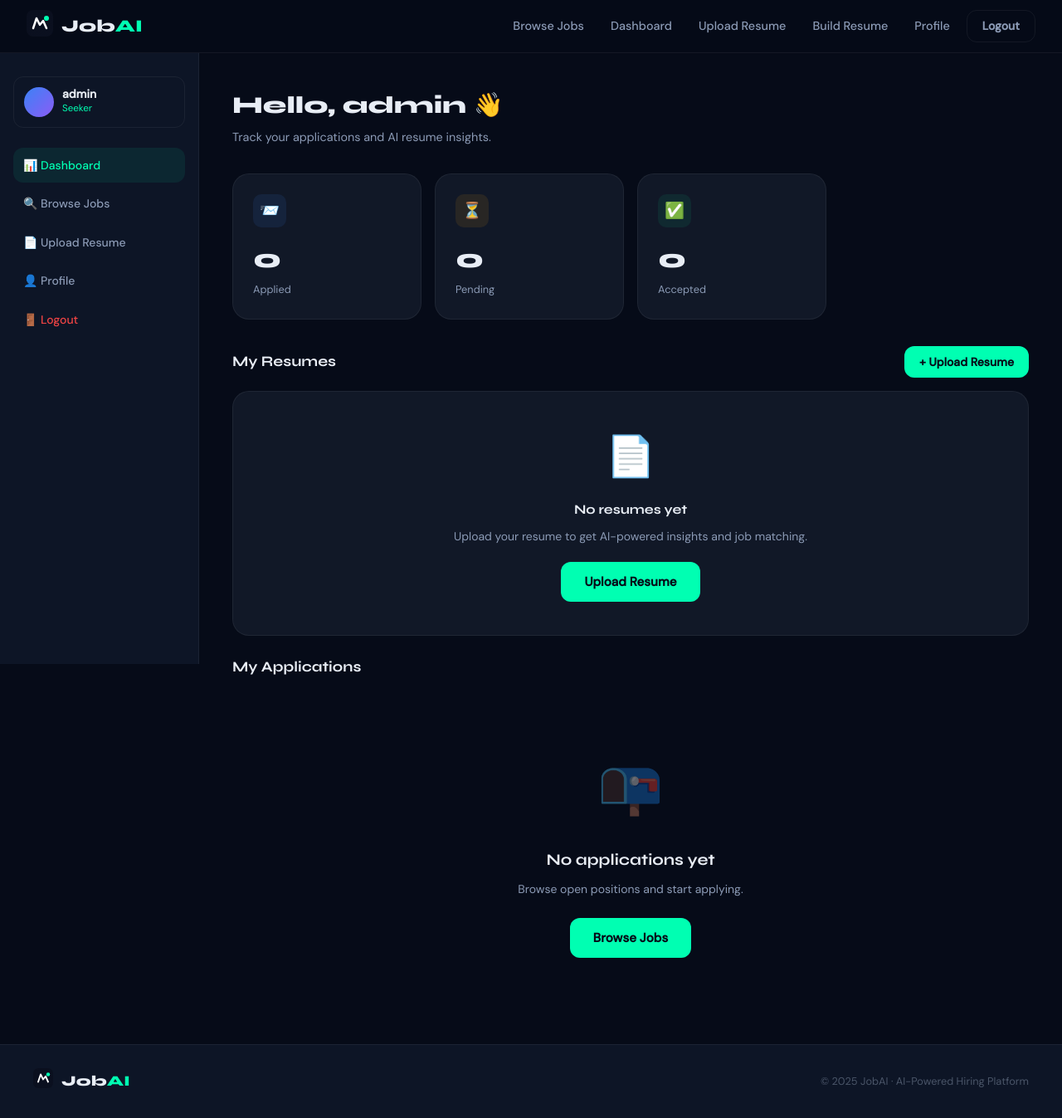
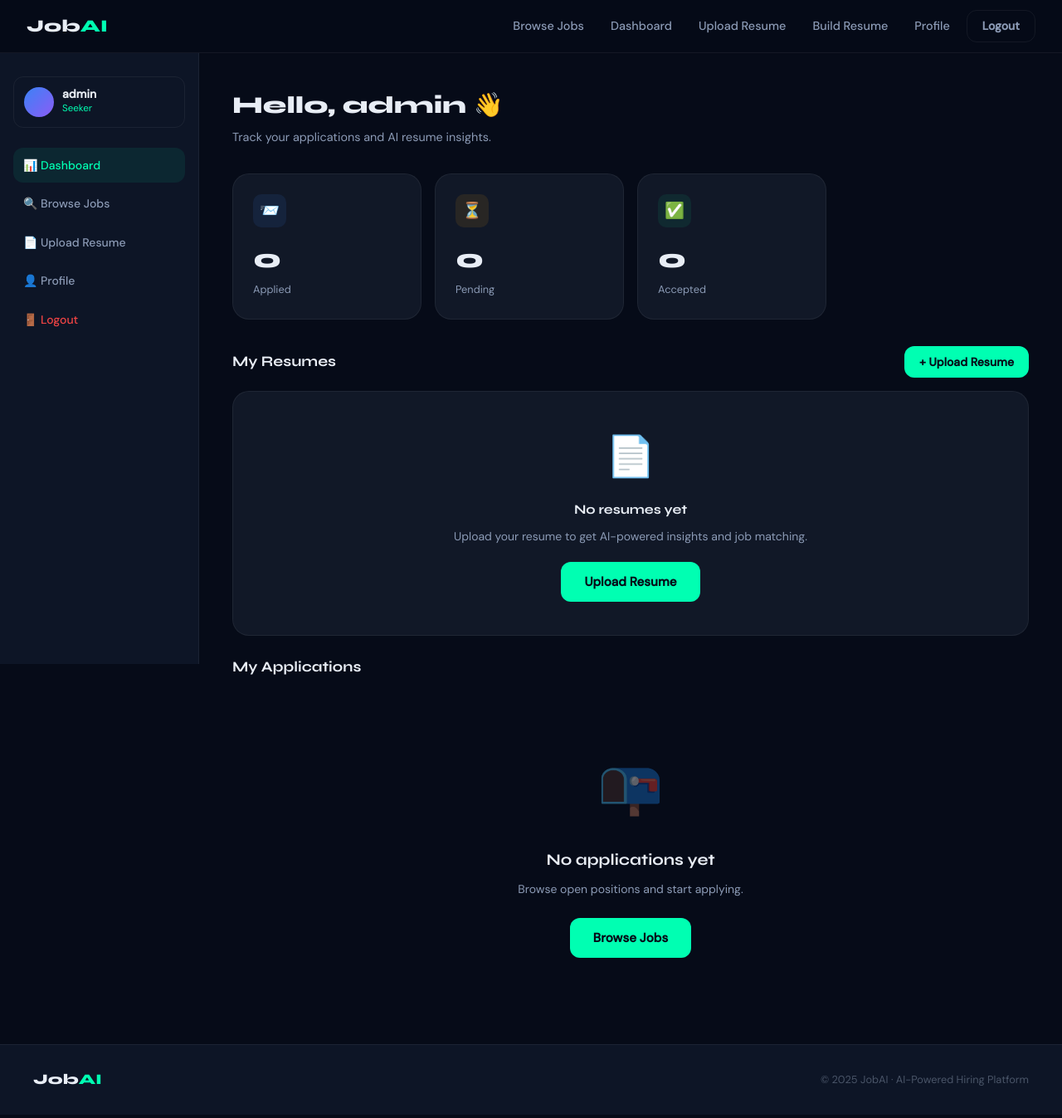
Before and after one commit to sutharmohit575/jobai, a Django app: page /accounts/dashboard/ in a window 1280 px wide. Shown: the whole page at 83% size. Run offline with Django 5.2, Linux system fonts and the light colour scheme; a user stored in the database is signed in; data comes from the database, SQL or seed files in the repository; data that the repository does not hold is empty.

Commit message:
Remove logo SVG from navbar and footer
Removed logo SVG from navbar and footer.

```diff
--- a/templates/base.html
+++ b/templates/base.html
@@ -16,19 +16,6 @@
 <body>
     <nav class="navbar">
         <a href="{% url 'home' %}" class="nav-logo">
-            <div class="logo-icon">
-                <svg width="32" height="32" viewBox="0 0 32 32" fill="none">
-                    <rect width="32" height="32" rx="8" fill="url(#logoGrad)"/>
-                    <path d="M8 22L12 10L16 18L20 13L24 22" stroke="white" stroke-width="2.5" stroke-linecap="round" stroke-linejoin="round"/>
-                    <circle cx="24" cy="10" r="3" fill="#00FFB2"/>
-                    <defs>
-                        <linearGradient id="logoGrad" x1="0" y1="0" x2="32" y2="32">
-                            <stop stop-color="#0A0F1E"/>
-                            <stop offset="1" stop-color="#1A2548"/>
-                        </linearGradient>
-                    </defs>
-                </svg>
-            </div>
             <span class="logo-text">Job<span class="logo-accent">AI</span></span>
         </a>
         <div class="nav-links">
@@ -69,7 +56,6 @@
     <footer class="footer">
         <div class="footer-inner">
             <a href="{% url 'home' %}" class="nav-logo">
-                <div class="logo-icon"><svg width="24" height="24" viewBox="0 0 32 32" fill="none"><rect width="32" height="32" rx="8" fill="url(#fg)"/><path d="M8 22L12 10L16 18L20 13L24 22" stroke="white" stroke-width="2.5" stroke-linecap="round" stroke-linejoin="round"/><circle cx="24" cy="10" r="3" fill="#00FFB2"/><defs><linearGradient id="fg" x1="0" y1="0" x2="32" y2="32"><stop stop-color="#0A0F1E"/><stop offset="1" stop-color="#1A2548"/></linearGradient></defs></svg></div>
                 <span class="logo-text" style="font-size:1.1rem">Job<span class="logo-accent">AI</span></span>
             </a>
             <p class="footer-copy">© 2025 JobAI · AI-Powered Hiring Platform</p>
```
